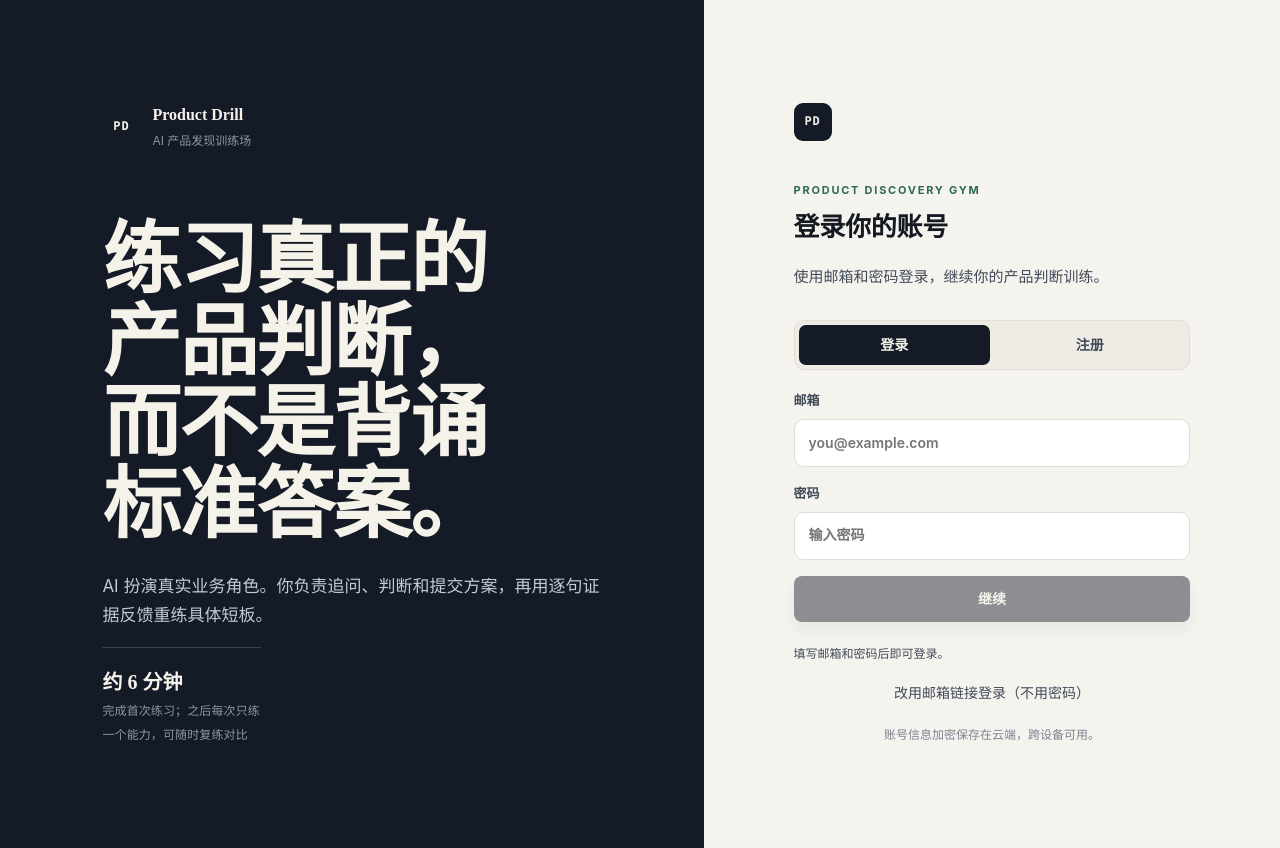
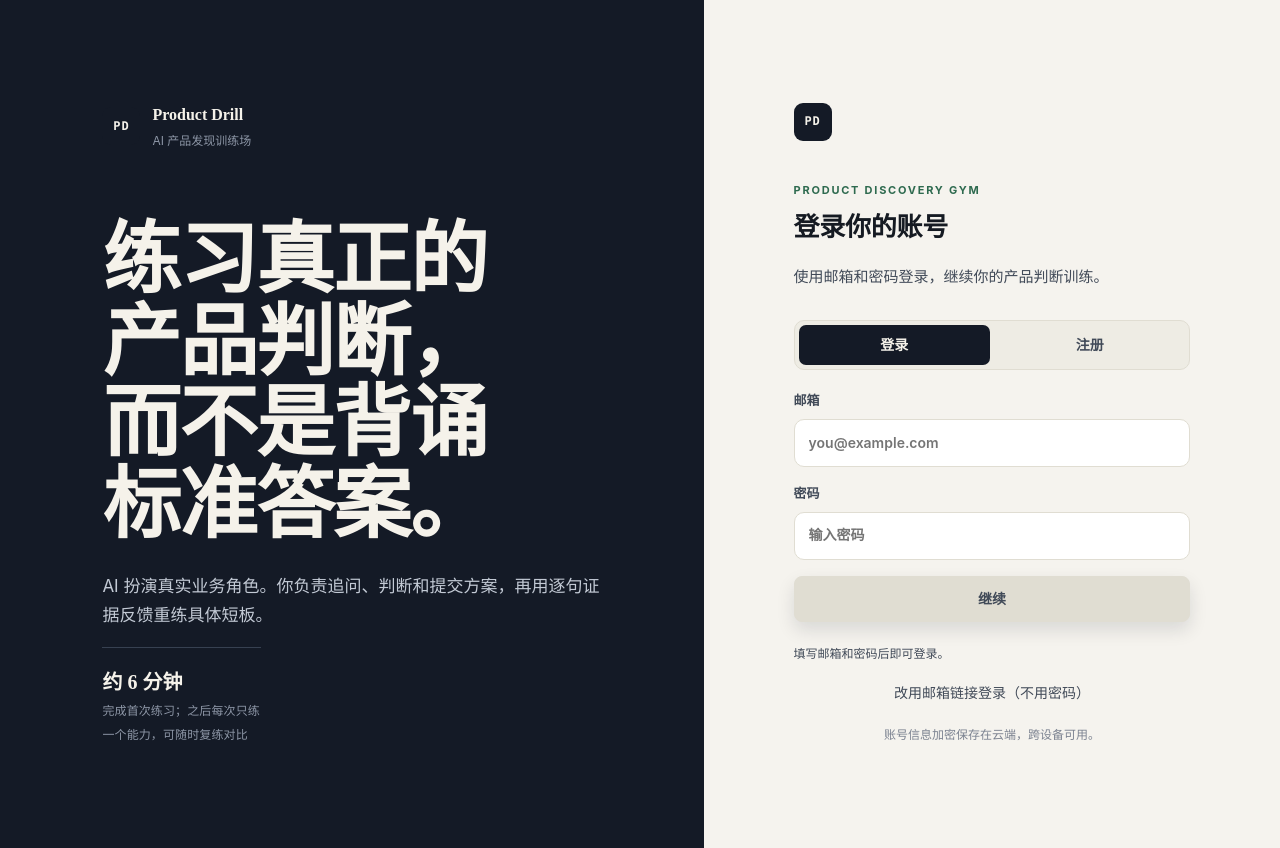
Before and after one commit to 2997560270-code/workspace, a Next.js app in the folder product-drill-app/: page / in a window 1280 px wide. Built offline with nearby package versions, Linux system fonts and the light colour scheme; no server answers.

Commit message:
fix(a11y): P0-2 禁用态改可读配色并补解锁提示
全局 opacity 洗白是「灰死按钮」根因；改为各变体显式 AA 对比配色，
并为发送/结束/复练三个禁用主按钮补一行解锁说明。

```diff
--- a/product-drill-app/src/app/app-shell.tsx
+++ b/product-drill-app/src/app/app-shell.tsx
@@ -547,6 +547,7 @@ function FeedbackPanel({
                 rows={3}
                 value={retryAnswer}
               />
+              <span className="composer-note">写至少 4 个字后可提交</span>
               {retryResult ? (
                 <div className={retryResult.improved ? "retry-result success" : "retry-result"}>
                   <strong>{retryResult.improved ? "已观察到改善" : "还可以更具体"}</strong>
@@ -981,7 +982,7 @@ function TrainingWorkspace({
                 给我一点提示
               </button>
               <button className="button button-primary" data-testid="send-reply" disabled={busy || strictExpired || !reply.trim()} onClick={() => { void sendReply(); }} type="button">发送追问</button>
-              {strictExpired ? <span className="composer-note">本局时间已结束</span> : null}
+              {strictExpired ? <span className="composer-note">本局时间已结束</span> : !reply.trim() ? <span className="composer-note">写下你的问题后即可发送</span> : null}
             </div>
           </div>
         </section>
@@ -999,6 +1000,7 @@ function TrainingWorkspace({
             ))}
           </div>
           <p data-testid="coverage-note">覆盖度只表示你是否问到了相关信息，不代表问题质量。</p>
+          {(!strictExpired && session.messages.filter((message) => message.role === "user").length < 1) ? <span className="progress-note">至少发送一个追问后，即可提交判断</span> : null}
           <button
             className="button button-secondary"
             data-testid="finish-interview"
--- a/product-drill-app/src/app/globals.css
+++ b/product-drill-app/src/app/globals.css
@@ -87,7 +87,7 @@ body {
 }
 button, input, textarea, select { font: inherit; font-family: var(--font-body); }
 button { cursor: pointer; }
-button:disabled { cursor: not-allowed; opacity: 0.46; }
+button:disabled { cursor: not-allowed; }
 
 /* ── Tier 1: CLAIMS — serif, near-black, present ───────────────────────── */
 h1, h2, h3, h4, p { margin-top: 0; }
@@ -298,6 +298,11 @@ p { color: var(--ink-2); line-height: 1.66; }
 .button-coral { color: var(--coral-strong); border-color: #efaaa0; background: var(--coral-soft); }
 .text-button, .back-button { padding: 0; color: var(--ink); border: 0; background: transparent; font-size: var(--fs-body-sm); font-weight: 650; }
 .text-button:hover, .back-button:hover { color: var(--sage-strong); }
+button:disabled { cursor: not-allowed; }
+.button:disabled { opacity: 1; background: var(--line); border-color: var(--line); color: var(--ink-2); }
+.button-light:disabled { opacity: 1; background: #394252; border-color: #394252; color: #aeb6c4; }
+.text-button:disabled { opacity: 1; color: var(--ink-3); }
+.composer-note, .progress-note { display: block; color: var(--ink-3); font-size: var(--fs-aux-sm); }
 
 /* ══════════════════════════ TODAY ══════════════════════════════════════ */
 .today-layout { display: grid; grid-template-columns: minmax(0, 1fr) 278px; gap: 18px; }
```
